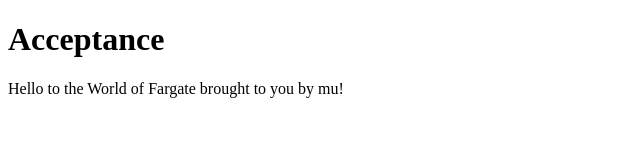
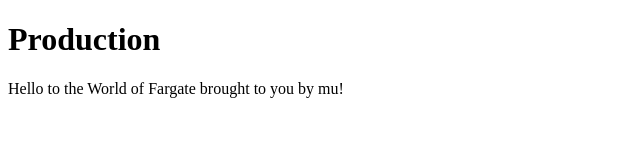
Before and after one commit to surfnbrain/test-fargate, a plain HTML site: page index.html in a window 1280 px wide. Shown: the whole page, without its empty margins (0-640 px from the left). Drawn offline with Linux system fonts and the light colour scheme.

Commit message:
changed the page again

```diff
--- a/index.html
+++ b/index.html
@@ -2,10 +2,10 @@
 <html>
   <head>
     <meta charset="UTF-8">
-    <title>Acceptance</title>
+    <title>Production</title>
   </head>
   <body>
-    <h1>Acceptance</h1>
+    <h1>Production</h1>
 
     <p>Hello to the World of Fargate brought to you by mu!
   </body>
```
